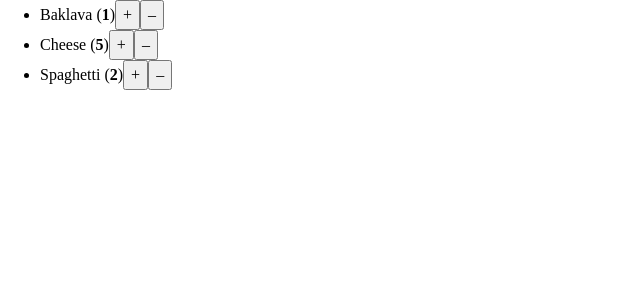
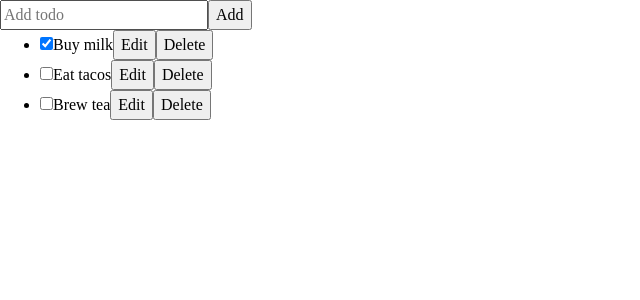
Before and after one commit to takunagai/react-official-tutorial, a React (Create React App) app: page / in a window 1280 px wide. Shown: the top 300 px of the page, without its empty margins (0-640 px from the left). Built offline with nearby package versions, Linux system fonts and the light colour scheme.

Commit message:
状態の配列の更新 9 - Try out some challenges 3 (Todoリスト うまくいかないもの)

```diff
--- /dev/null
+++ b/src/TaskApp.jsx
@@ -0,0 +1,44 @@
+import { useState } from 'react'
+import AddTodo from './TaskAppAddTodo'
+import TaskList from './TaskAppTaskList'
+
+let nextId = 3
+const initialTodos = [
+  { id: 0, title: 'Buy milk', done: true },
+  { id: 1, title: 'Eat tacos', done: false },
+  { id: 2, title: 'Brew tea', done: false },
+]
+
+export default function TaskApp() {
+  const [todos, setTodos] = useState(initialTodos)
+
+  function handleAddTodo(title) {
+    todos.push({
+      id: nextId++,
+      title: title,
+      done: false
+    })
+  }
+
+  function handleChangeTodo(nextTodo) {
+    const todo = todos.find(t => t.id === nextTodo.id)
+    todo.title = nextTodo.title
+    todo.done = nextTodo.done
+  }
+
+  function handleDeleteTodo(todoId) {
+    const index = todos.findIndex(t => t.id === todoId)
+    todos.splice(index, 1)
+  }
+
+  return (
+    <>
+      <AddTodo onAddTodo={handleAddTodo} />
+      <TaskList
+        todos={todos}
+        onChangeTodo={handleChangeTodo}
+        onDeleteTodo={handleDeleteTodo}
+      />
+    </>
+  )
+}
--- /dev/null
+++ b/src/TaskAppAddTodo.jsx
@@ -0,0 +1,20 @@
+import { useState } from 'react'
+
+export default function TaskAppAddTodo({ onAddTodo }) {
+  const [title, setTitle] = useState('')
+
+  return (
+    <>
+      <input
+        type="text"
+        value={title}
+        onChange={e => setTitle(e.target.value)}
+        placeholder="Add todo"
+      />
+      <button onClick={() => {
+        setTitle('')
+        onAddTodo(title)
+      }}>Add</button>
+    </>
+  )
+}
--- /dev/null
+++ b/src/TaskAppTaskList.jsx
@@ -0,0 +1,59 @@
+import { useState } from 'react'
+
+export default function TaskAppTaskList({ todos, onChangeTodo, onDeleteTodo}) {
+  return (
+    <ul>
+      {todos.map(todo => (
+        <li key={todo.id}>
+          <Task todo={todo} onChange={onChangeTodo} onDelete={onDeleteTodo} />
+        </li>
+      ))}
+    </ul>
+  )
+}
+
+function Task({ todo, onChange, onDelete }) {
+  const [isEditing, setIsEditing] = useState(false)
+  let todoContent
+  if (isEditing) {
+    todoContent = (
+      <>
+        <input
+          type="text"
+          value={todo.title}
+          onChange={e => {
+              onChange({
+                ...todo, // 全てコピーして
+                title: e.target.value // オーバーライド
+              })
+          }}
+        />
+        <button onClick={() => setIsEditing(false)}>Save</button>
+      </>
+    )
+  } else {
+    todoContent = (
+      <>
+        {todo.title}
+        <button onClick={() => setIsEditing(true)}>Edit</button>
+      </>
+    )
+  }
+
+  return (
+    <label>
+      <input
+        type="checkbox"
+        checked={todo.done}
+        onChange={e => {
+          onChange({
+            ...todo,
+            done: e.target.checked
+          })
+        }}
+      />
+      {todoContent}
+      <button onClick={() => onDelete(todo.id)}>Delete</button>
+    </label>
+  )
+}
--- a/src/index.js
+++ b/src/index.js
@@ -32,7 +32,8 @@ import './index.css'
 // import BucketList2 from './BucketList2'
 // import BucketList3 from './BucketList3'
 // import ShoppingCart from './ShoppingCart'
-import ShoppingCart2 from './ShoppingCart2'
+// import ShoppingCart2 from './ShoppingCart2'
+import TaskApp from './TaskApp'
 
 
 const container = document.getElementById('root')
@@ -71,7 +72,8 @@ root.render(
     {/*<BucketList2 />*/}
     {/*<BucketList3 />*/}
     {/*<ShoppingCart />*/}
-    <ShoppingCart2 />
+    {/*<ShoppingCart2 />*/}
+    <TaskApp />
   </React.StrictMode>
 )
 
```
Also changed, not shown: 1 other file (tests, documents, lock files or other folders).
